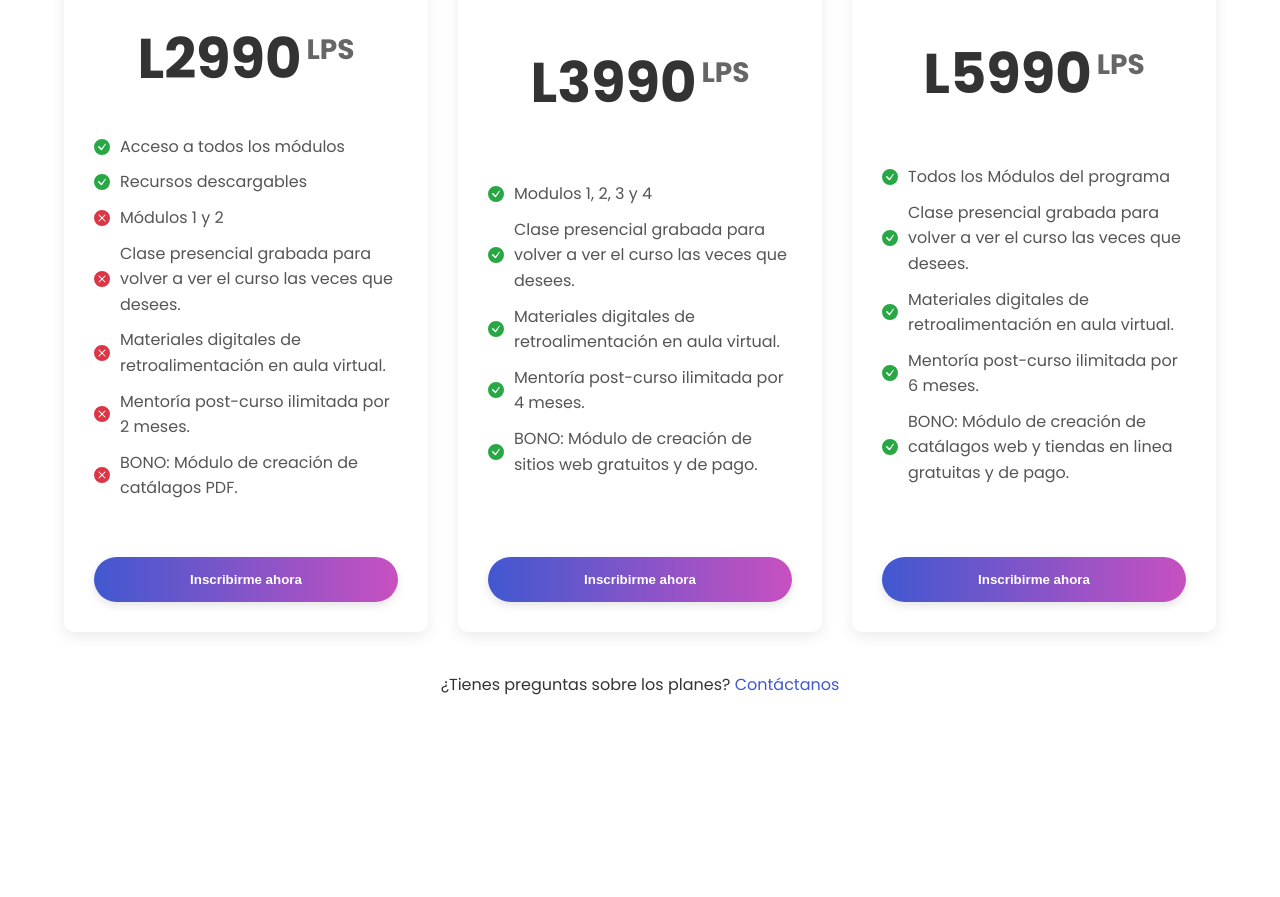
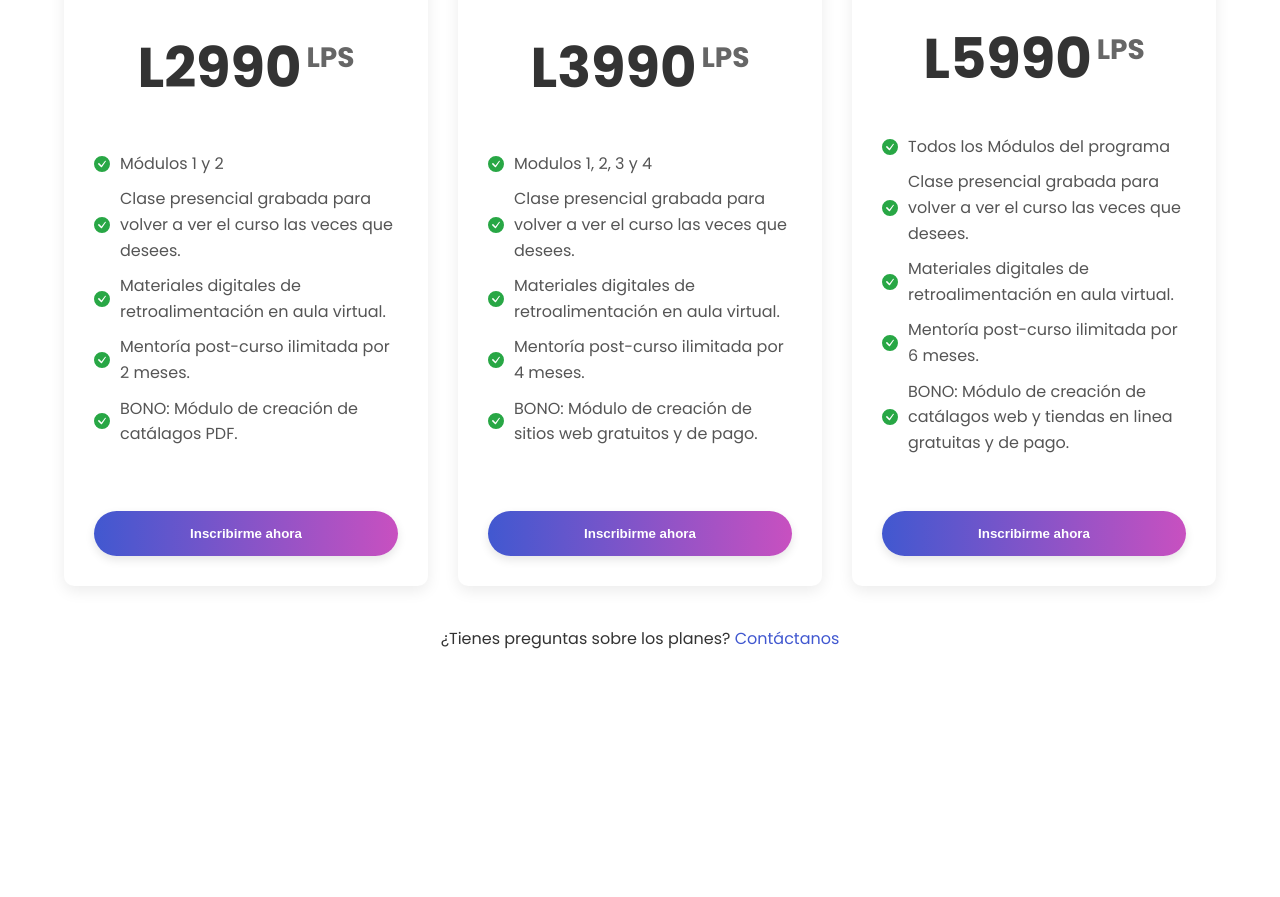
Before and after one commit to rimedhn/cursomkt, a plain HTML site: page index.html in a window 1280 px wide. Shown: the part 4200-5097 px from the top of the page. Drawn offline with Linux system fonts and the light colour scheme.

Commit message:
Update index.html

```diff
--- a/index.html
+++ b/index.html
@@ -927,13 +927,11 @@
                         <h3>Plan Básico</h3>
                         <div class="price">L2990<small>LPS</small></div>
                         <ul>
-                            <li><svg xmlns="http://www.w3.org/2000/svg" width="16" height="16" fill="currentColor" class="bi bi-check-circle-fill" viewBox="0 0 16 16"><path d="M16 8A8 8 0 1 1 0 8a8 8 0 0 1 16 0m-3.97-3.03a.75.75 0 0 0-1.08.022L7.477 9.417 5.384 7.323a.75.75 0 0 0-1.06 1.06L6.94 10.94a.75.75 0 0 0 1.06.002z"/></svg> Acceso a todos los módulos</li>
-                            <li><svg xmlns="http://www.w3.org/2000/svg" width="16" height="16" fill="currentColor" class="bi bi-check-circle-fill" viewBox="0 0 16 16"><path d="M16 8A8 8 0 1 1 0 8a8 8 0 0 1 16 0m-3.97-3.03a.75.75 0 0 0-1.08.022L7.477 9.417 5.384 7.323a.75.75 0 0 0-1.06 1.06L6.94 10.94a.75.75 0 0 0 1.06.002z"/></svg> Recursos descargables</li>
-                            <li><svg xmlns="http://www.w3.org/2000/svg" width="16" height="16" fill="currentColor" class="bi bi-x-circle-fill" viewBox="0 0 16 16" style="color: #dc3545;"><path d="M16 8A8 8 0 1 1 0 8a8 8 0 0 1 16 0M5.354 4.646a.5.5 0 1 0-.708.708L7.293 8l-2.647 2.646a.5.5 0 0 0 .708.708L8 8.707l2.646 2.647a.5.5 0 0 0 .708-.708L8.707 8l2.647-2.646a.5.5 0 0 0-.708-.708L8 7.293z"/></svg> Módulos 1 y 2</li>
-                            <li><svg xmlns="http://www.w3.org/2000/svg" width="16" height="16" fill="currentColor" class="bi bi-x-circle-fill" viewBox="0 0 16 16" style="color: #dc3545;"><path d="M16 8A8 8 0 1 1 0 8a8 8 0 0 1 16 0M5.354 4.646a.5.5 0 1 0-.708.708L7.293 8l-2.647 2.646a.5.5 0 0 0 .708.708L8 8.707l2.646 2.647a.5.5 0 0 0 .708-.708L8.707 8l2.647-2.646a.5.5 0 0 0-.708-.708L8 7.293z"/></svg> Clase presencial grabada para volver a ver el curso las veces que desees.</li>
-                            <li><svg xmlns="http://www.w3.org/2000/svg" width="16" height="16" fill="currentColor" class="bi bi-x-circle-fill" viewBox="0 0 16 16" style="color: #dc3545;"><path d="M16 8A8 8 0 1 1 0 8a8 8 0 0 1 16 0M5.354 4.646a.5.5 0 1 0-.708.708L7.293 8l-2.647 2.646a.5.5 0 0 0 .708.708L8 8.707l2.646 2.647a.5.5 0 0 0 .708-.708L8.707 8l2.647-2.646a.5.5 0 0 0-.708-.708L8 7.293z"/></svg> Materiales digitales de retroalimentación en aula virtual.</li>
-                            <li><svg xmlns="http://www.w3.org/2000/svg" width="16" height="16" fill="currentColor" class="bi bi-x-circle-fill" viewBox="0 0 16 16" style="color: #dc3545;"><path d="M16 8A8 8 0 1 1 0 8a8 8 0 0 1 16 0M5.354 4.646a.5.5 0 1 0-.708.708L7.293 8l-2.647 2.646a.5.5 0 0 0 .708.708L8 8.707l2.646 2.647a.5.5 0 0 0 .708-.708L8.707 8l2.647-2.646a.5.5 0 0 0-.708-.708L8 7.293z"/></svg> Mentoría post-curso ilimitada por 2 meses.</li>
-                            <li><svg xmlns="http://www.w3.org/2000/svg" width="16" height="16" fill="currentColor" class="bi bi-x-circle-fill" viewBox="0 0 16 16" style="color: #dc3545;"><path d="M16 8A8 8 0 1 1 0 8a8 8 0 0 1 16 0M5.354 4.646a.5.5 0 1 0-.708.708L7.293 8l-2.647 2.646a.5.5 0 0 0 .708.708L8 8.707l2.646 2.647a.5.5 0 0 0 .708-.708L8.707 8l2.647-2.646a.5.5 0 0 0-.708-.708L8 7.293z"/></svg> BONO: Módulo de creación de catálagos PDF.</li>
+                            <li><svg xmlns="http://www.w3.org/2000/svg" width="16" height="16" fill="currentColor" class="bi bi-check-circle-fill" viewBox="0 0 16 16"><path d="M16 8A8 8 0 1 1 0 8a8 8 0 0 1 16 0m-3.97-3.03a.75.75 0 0 0-1.08.022L7.477 9.417 5.384 7.323a.75.75 0 0 0-1.06 1.06L6.94 10.94a.75.75 0 0 0 1.06.002z"/></svg> Módulos 1 y 2</li>
+                            <li><svg xmlns="http://www.w3.org/2000/svg" width="16" height="16" fill="currentColor" class="bi bi-check-circle-fill" viewBox="0 0 16 16"><path d="M16 8A8 8 0 1 1 0 8a8 8 0 0 1 16 0m-3.97-3.03a.75.75 0 0 0-1.08.022L7.477 9.417 5.384 7.323a.75.75 0 0 0-1.06 1.06L6.94 10.94a.75.75 0 0 0 1.06.002z"/></svg> Clase presencial grabada para volver a ver el curso las veces que desees.</li>
+                            <li><svg xmlns="http://www.w3.org/2000/svg" width="16" height="16" fill="currentColor" class="bi bi-check-circle-fill" viewBox="0 0 16 16"><path d="M16 8A8 8 0 1 1 0 8a8 8 0 0 1 16 0m-3.97-3.03a.75.75 0 0 0-1.08.022L7.477 9.417 5.384 7.323a.75.75 0 0 0-1.06 1.06L6.94 10.94a.75.75 0 0 0 1.06.002z"/></svg> Materiales digitales de retroalimentación en aula virtual.</li>
+                            <li><svg xmlns="http://www.w3.org/2000/svg" width="16" height="16" fill="currentColor" class="bi bi-check-circle-fill" viewBox="0 0 16 16"><path d="M16 8A8 8 0 1 1 0 8a8 8 0 0 1 16 0m-3.97-3.03a.75.75 0 0 0-1.08.022L7.477 9.417 5.384 7.323a.75.75 0 0 0-1.06 1.06L6.94 10.94a.75.75 0 0 0 1.06.002z"/></svg> Mentoría post-curso ilimitada por 2 meses.</li>
+                            <li><svg xmlns="http://www.w3.org/2000/svg" width="16" height="16" fill="currentColor" class="bi bi-check-circle-fill" viewBox="0 0 16 16"><path d="M16 8A8 8 0 1 1 0 8a8 8 0 0 1 16 0m-3.97-3.03a.75.75 0 0 0-1.08.022L7.477 9.417 5.384 7.323a.75.75 0 0 0-1.06 1.06L6.94 10.94a.75.75 0 0 0 1.06.002z"/></svg> BONO: Módulo de creación de catálagos PDF.</li>
                         </ul>
                         <button class="cta-button open-registration-modal">Inscribirme ahora</button>
                     </div>
```
